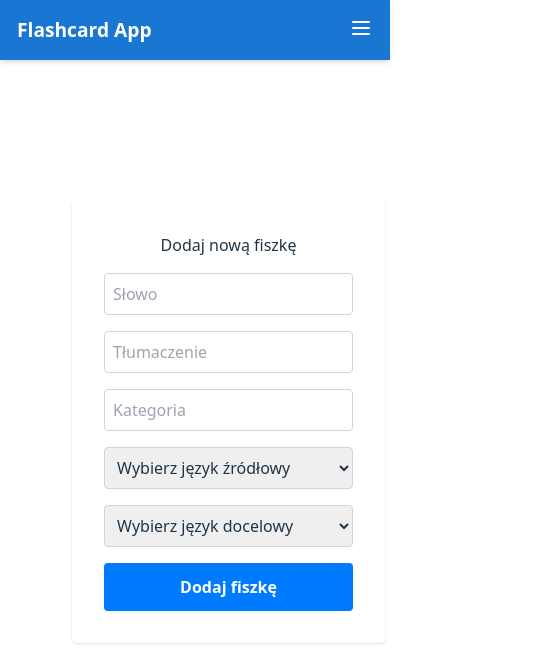
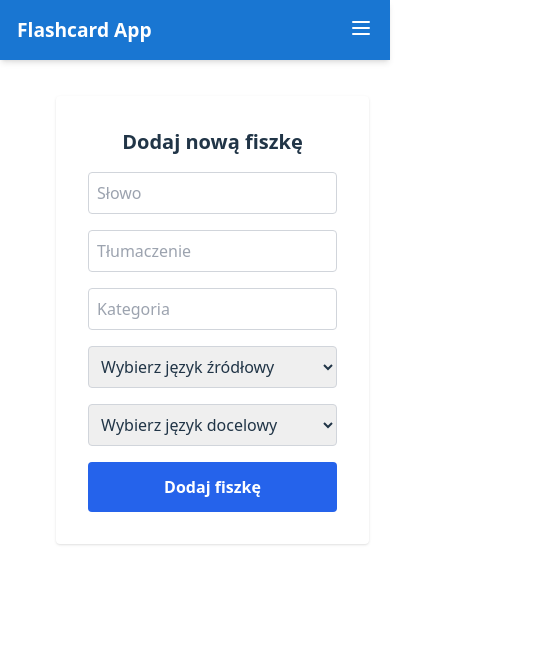
Before and after one commit to Kd125110/Flashcard-app, a React (Vite) app in the folder apps/client/: page /add-flashcard in a window 390 px wide. Shown: the top 650 px of the page, 547 px wide, since content can reach past the window. Built offline with nearby package versions, Linux system fonts and the light colour scheme; sample sign-in values are in the browser's storage.

Commit message:
Finished responsivness

```diff
--- a/apps/client/src/pages/AddFlashcardPage.tsx
+++ b/apps/client/src/pages/AddFlashcardPage.tsx
@@ -63,13 +63,20 @@ const AddFlashcardPage: React.FC = () => {
   };
 
 return (
-    <div className="flashcard-layout">
+  <div className="min-h-screen bg-white mt-10">
+    {/* Navbar jako element nadrzędny */}
     <Navbar />
+
+    {/* Główny układ strony */}
+    <div className="flex flex-col lg:flex-row justify-center items-start gap-10 p-6 max-w-screen-xl mx-auto">
+
+      {/* Formularz dodawania fiszki */}
       <form
         onSubmit={handleSubmit}
-        className='bg-white p-8 rounded shadow min-w-[300px] flex flex-col gap-4'
+        className="bg-white p-8 rounded shadow min-w-[200px] flex flex-col gap-4 w-full lg:w-1/2"
       >
-        <h2>Dodaj nową fiszkę</h2>
+        <h2 className="text-xl font-semibold">Dodaj nową fiszkę</h2>
+
         <input
           className="p-2 border border-gray-300 rounded text-base"
           type="text"
@@ -98,7 +105,8 @@ const AddFlashcardPage: React.FC = () => {
           className="p-2 border border-gray-300 rounded text-base"
           value={sourceLang}
           onChange={e => setSourceLang(e.target.value)}
-          required>
+          required
+        >
           <option value="">Wybierz język źródłowy</option>
           <option value="Polish">Polski</option>
           <option value="English">Angielski</option>
@@ -108,19 +116,26 @@ const AddFlashcardPage: React.FC = () => {
           className="p-2 border border-gray-300 rounded text-base"
           value={targetLang}
           onChange={e => setTargetLang(e.target.value)}
-          required>
+          required
+        >
           <option value="">Wybierz język docelowy</option>
           <option value="Polish">Polski</option>
           <option value="English">Angielski</option>
           <option value="German">Niemiecki</option>
         </select>
-        <button type="submit" className="p-3 rounded border-none bg-[#007bff] text-white font-bold cursor-pointer text-base">
+
+        <button
+          type="submit"
+          className="p-3 rounded bg-blue-600 text-white font-bold hover:bg-blue-700"
+        >
           Dodaj fiszkę
         </button>
-        {message && <p>{message}</p>}
+
+        {message && <p className="text-sm text-center">{message}</p>}
       </form>
 
-      <div className="flex-1 flex justify-end">
+      {/* Podgląd ostatnio dodanej fiszki */}
+      <div className="w-full lg:w-1/2 flex justify-center items-start">
         {flashcards.length > 0 && (
           <Flashcard
             question={flashcards[flashcards.length - 1].question}
@@ -132,7 +147,9 @@ const AddFlashcardPage: React.FC = () => {
         )}
       </div>
     </div>
+  </div>
 );
+
 };
 
 export default AddFlashcardPage;
```
Lines whose indentation alone changed are shown as unchanged.
